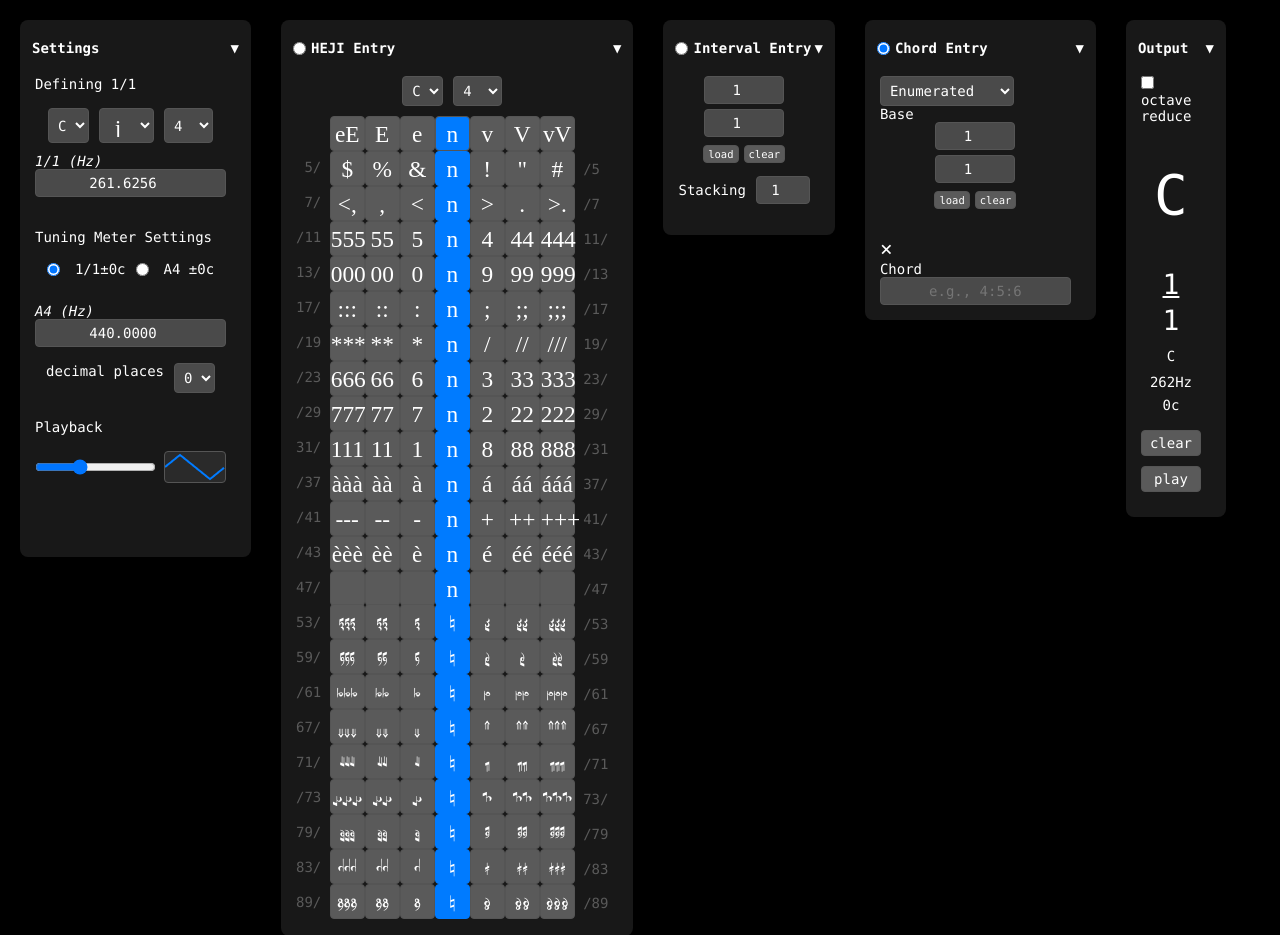
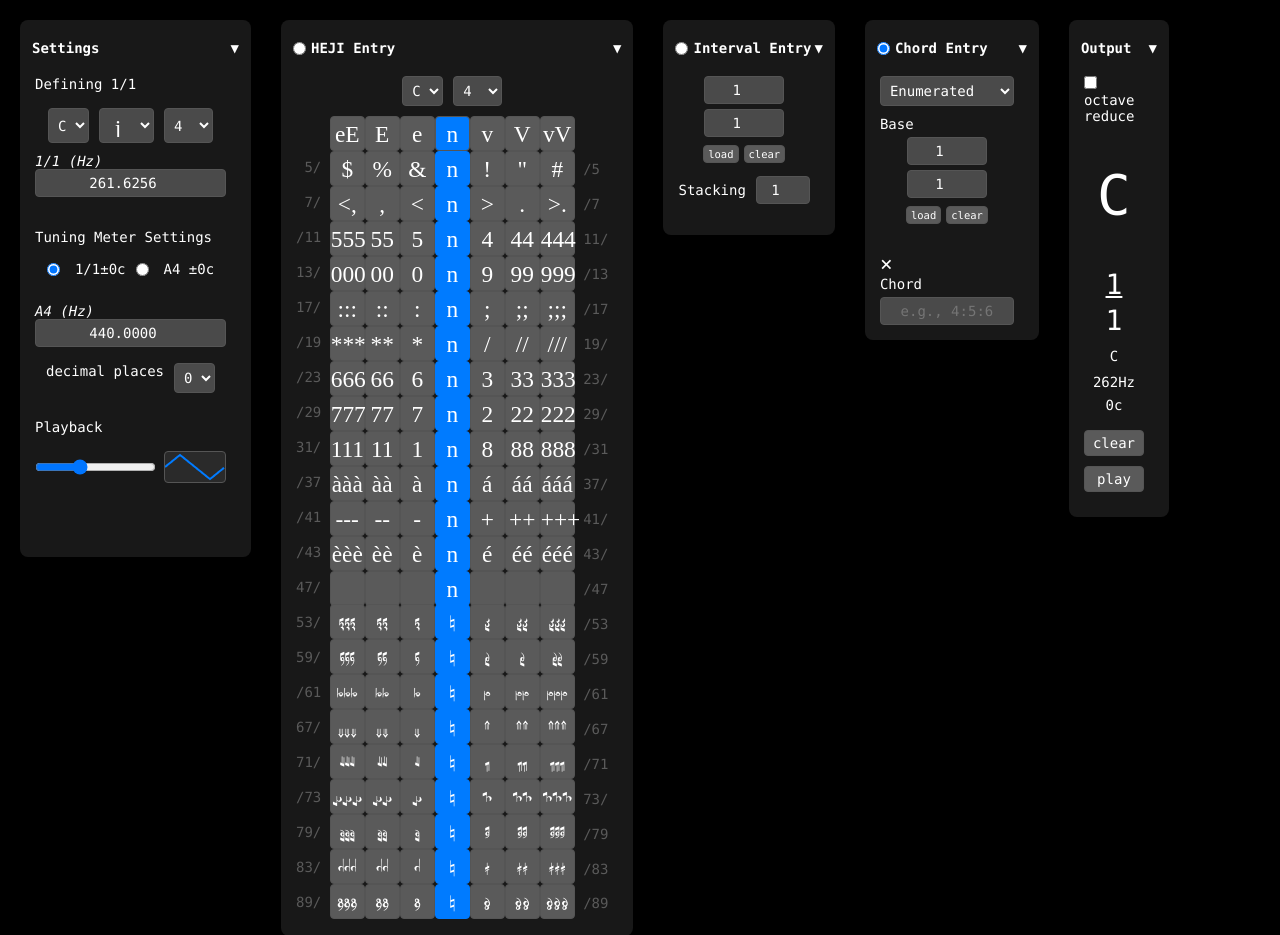
Before and after one commit to richiegreene/notation, a PHP site: page / in a window 1280 px wide. Shown: the top 935 px of the page. Run offline with PHP 8.4, Linux system fonts and the light colour scheme; some web fonts are replaced.

Commit message:
reformatting chord window

```diff
--- a/style.css
+++ b/style.css
@@ -689,3 +689,22 @@ input.ratioIn {
     gap: 10px; /* Space between label and input */
     width: 100%; /* Ensure it takes full width for centering to work */
 }
+
+.enumerated-column {
+    display: flex;
+    flex-direction: column;
+    /* remove align-items: center; to allow input to take full width */
+    /* align-items: center; */ /* This was constraining the input width */
+    gap: 5px;
+}
+
+#enumerated-chord-input {
+    /* remove fixed width */
+    /* width: 150px; */
+    width: 100%; /* Make it fill the available space */
+    box-sizing: border-box; /* Include padding and border in width */
+}
+
+.chord-entry-type-container {
+    margin-bottom: 10px; /* Add slight padding below */
+}
```
